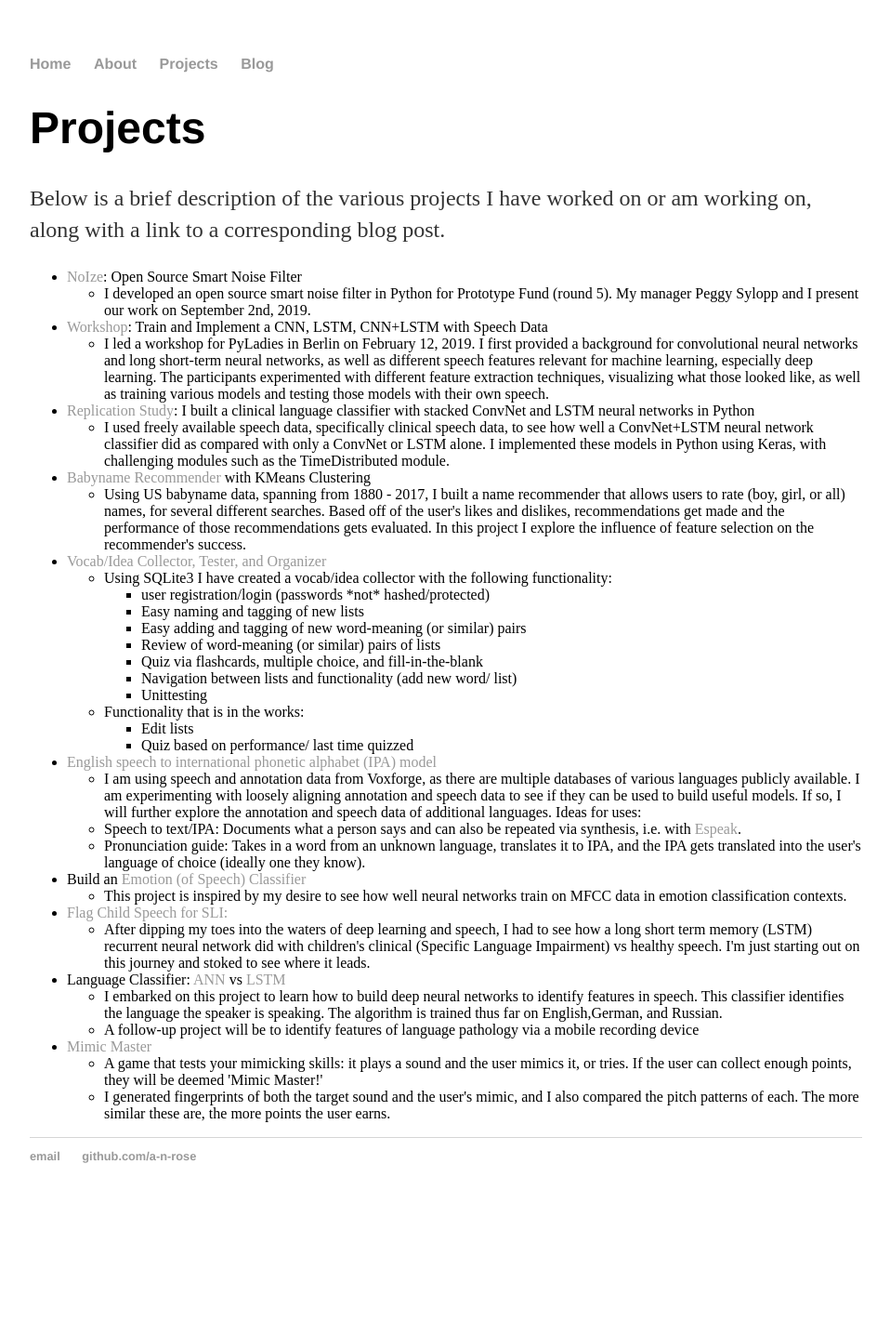
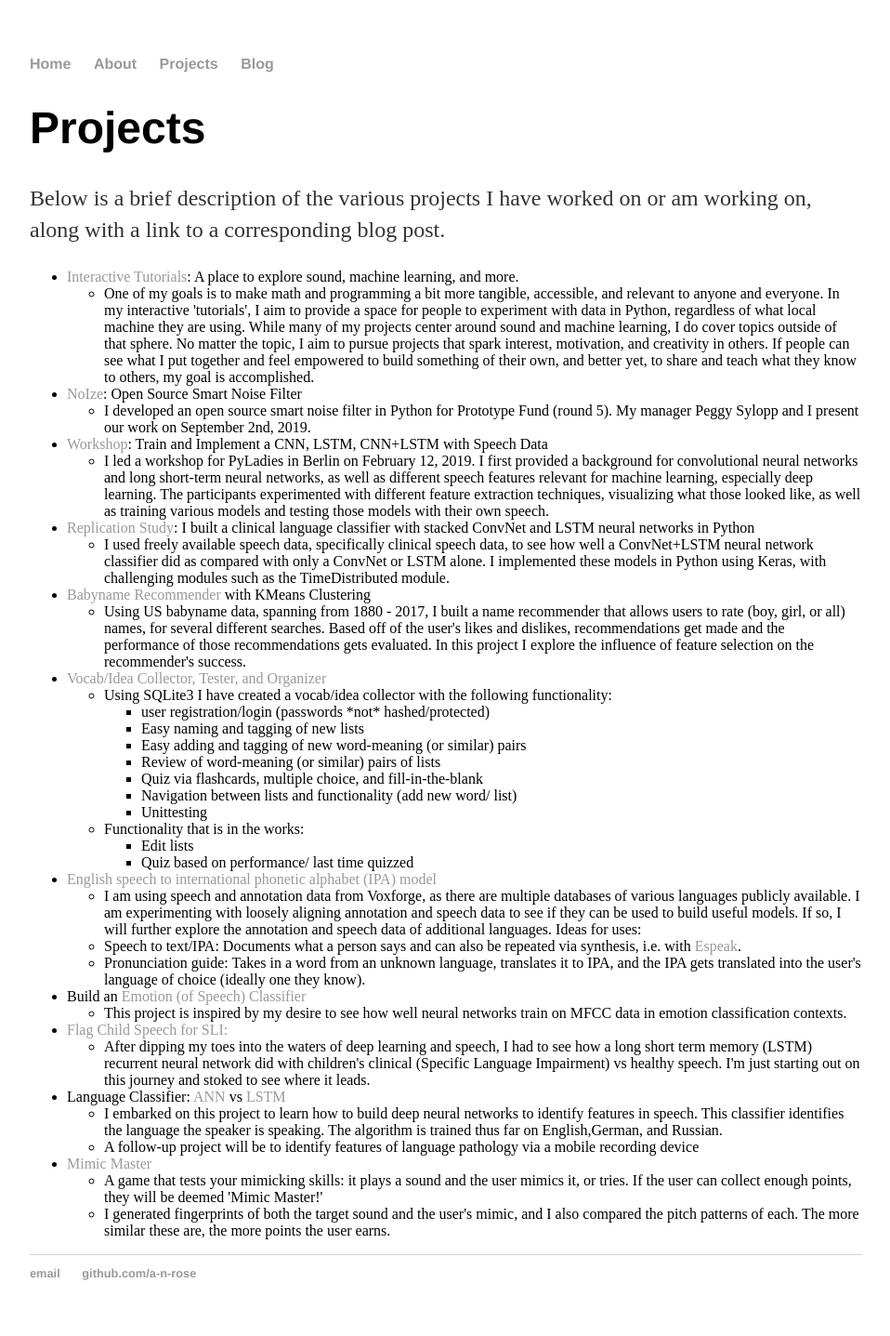
Before and after one commit to a-n-rose/a-n-rose.github.io, a Jekyll site: the page built from projects/index.html, in a window 1280 px wide. Shown: the whole page at 93% size, without its empty margins (160-1118 px from the left). Built offline with Jekyll 4.4.1, drawn with Linux system fonts in a browser that asks for light colours; before the commit the page ends 1311 px from its top, so only the background shows below that.

Commit message:
Added to my projects - interactive tutorials

```diff
--- a/projects/index.html
+++ b/projects/index.html
@@ -8,6 +8,14 @@ title: Aislyn's Projects
 			<p>Below is a brief description of the various projects I have worked on or am working on, along with a link to a corresponding blog post.</p>
 
 			<ul class="projects_list">
+
+
+				<li> <a href="<a href='/2019/08/25/interacting-with-acoustics-and-deep-learning.html'>">Interactive Tutorials</a>: A place to explore sound, machine learning, and more.</li>
+				<ul class="project_description">
+					<li>One of my goals is to make math and programming a bit more tangible, accessible, and relevant to anyone and everyone. In my interactive 'tutorials', I aim to provide a space for people to experiment with data in Python, regardless of what local machine they are using. While many of my projects center around sound and machine learning, I do cover topics outside of that sphere. No matter the topic, I aim to pursue projects that spark interest, motivation, and creativity in others. If people can see what I put together and feel empowered to build something of their own, and better yet, to share and teach what they know to others, my goal is accomplished.
+                                        </li>
+					</ul>
+
 
 				<li> <a href="https://prototypefund.de/en/projects/round5/">NoIze</a>: Open Source Smart Noise Filter</li>
 				<ul class="project_description">
```
